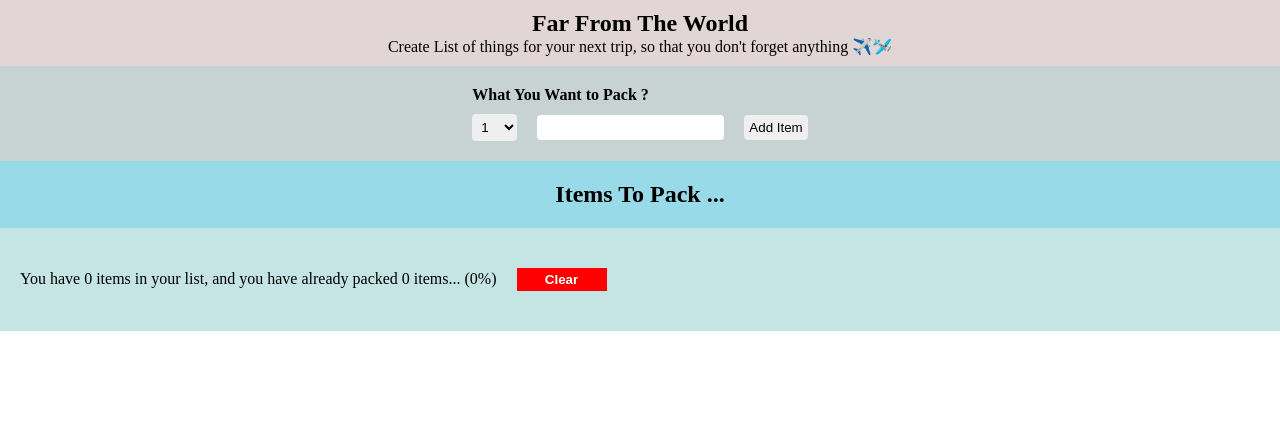
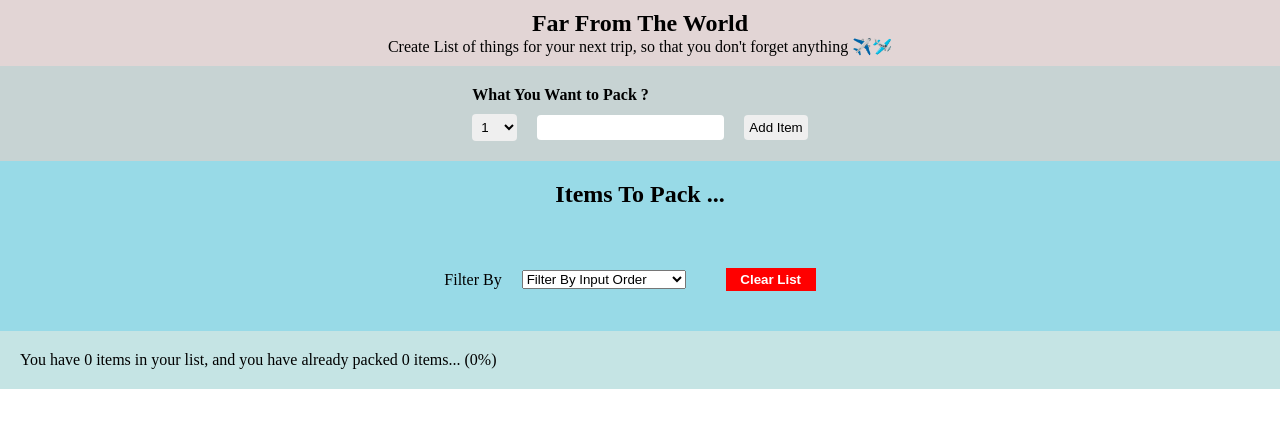
Before and after one commit to ShashankShekhar9839/Reactjs, a React (Vite) app in the folder packing-list/: page / in a window 1280 px wide. Shown: the top 428 px of the page. Built offline with nearby package versions, Linux system fonts and the light colour scheme.

Commit message:
completed the project

```diff
--- a/packing-list/src/App.jsx
+++ b/packing-list/src/App.jsx
@@ -28,10 +28,6 @@ function App() {
     setItems([]);
   };
 
-  useEffect(() => {
-    console.log(items);
-  }, [items]);
-
   return (
     <div style={{ margin: "auto" }}>
       <Header />
@@ -40,8 +36,9 @@ function App() {
         itemList={items}
         onDeleteItem={handleDeleteItem}
         onItemToggle={handleCheckedItem}
+        onClear={handleClear}
       />
-      <Footer items={items} onClear={handleClear} />
+      <Footer items={items} />
     </div>
   );
 }
--- a/packing-list/src/components/Footer.jsx
+++ b/packing-list/src/components/Footer.jsx
@@ -10,9 +10,6 @@ const Footer = ({ items, onClear }) => {
   return (
     <div className="footer">
       {`You have ${totalItems} items in your list, and you have already packed ${packedItems} items... (${percentagePacked}%)`}
-      <button className="clear-btn" onClick={onClear}>
-        Clear
-      </button>
     </div>
   );
 };
--- a/packing-list/src/components/PackingList.jsx
+++ b/packing-list/src/components/PackingList.jsx
@@ -1,12 +1,37 @@
-import React from "react";
+import { useState } from "react";
 import Item from "./Item";
 import "../css/packingList.css";
 
-const PackingList = ({ itemList, onDeleteItem, onItemToggle }) => {
+const PackingList = ({ itemList, onDeleteItem, onItemToggle, onClear }) => {
+  const [sortBy, setSortBy] = useState("input");
+
+  const handleChange = (event) => {
+    setSortBy(event.target.value);
+  };
+
+  let sortedList;
+
+  if (sortBy === "input") sortedList = itemList;
+  if (sortBy === "description") {
+    sortedList = [...itemList].sort((a, b) =>
+      a.description.localeCompare(b.description)
+    );
+  }
+
+  if (sortBy === "packed") {
+    sortedList = [...itemList].sort((a, b) => {
+      if (a.packed === b.packed) {
+        return 0;
+      }
+      return a.packed ? 1 : -1;
+    });
+  }
+
   return (
+    <>
       <div className="packingList-wrapper">
         <h2>Items To Pack ...</h2>
-      {itemList?.map((item) => (
+        {sortedList?.map((item) => (
           <Item
             desc={item.description}
             quantity={item.quantity}
@@ -18,6 +43,18 @@ const PackingList = ({ itemList, onDeleteItem, onItemToggle }) => {
           />
         ))}
       </div>
+      <div className="packingList-wrapper">
+        <p>Filter By</p>
+        <select value={sortBy} onChange={handleChange}>
+          <option value="input">Filter By Input Order</option>
+          <option value="description">Filter By Description</option>
+          <option value="packed">Filter By Packing Status</option>
+        </select>
+        <button className="clear-btn" onClick={onClear}>
+          Clear List
+        </button>
+      </div>
+    </>
   );
 };
 
```
Lines whose indentation alone changed are shown as unchanged.
